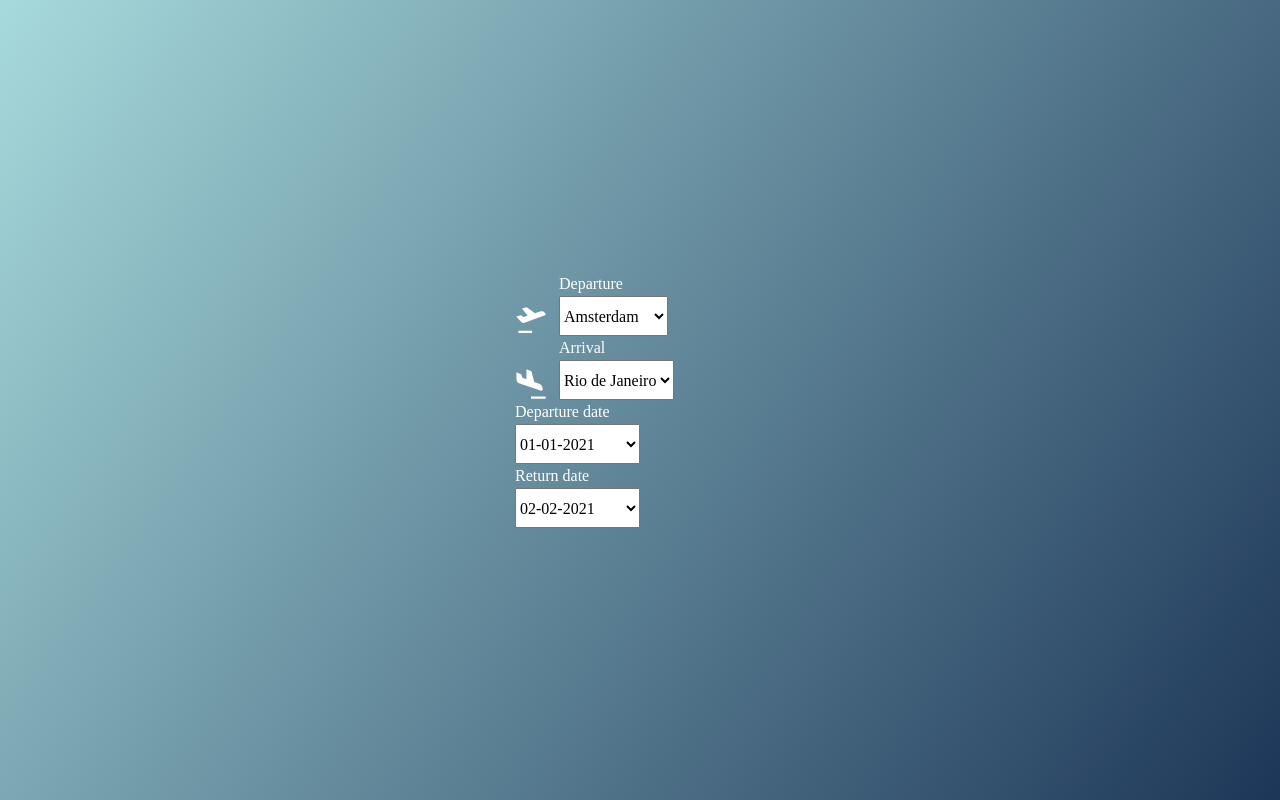
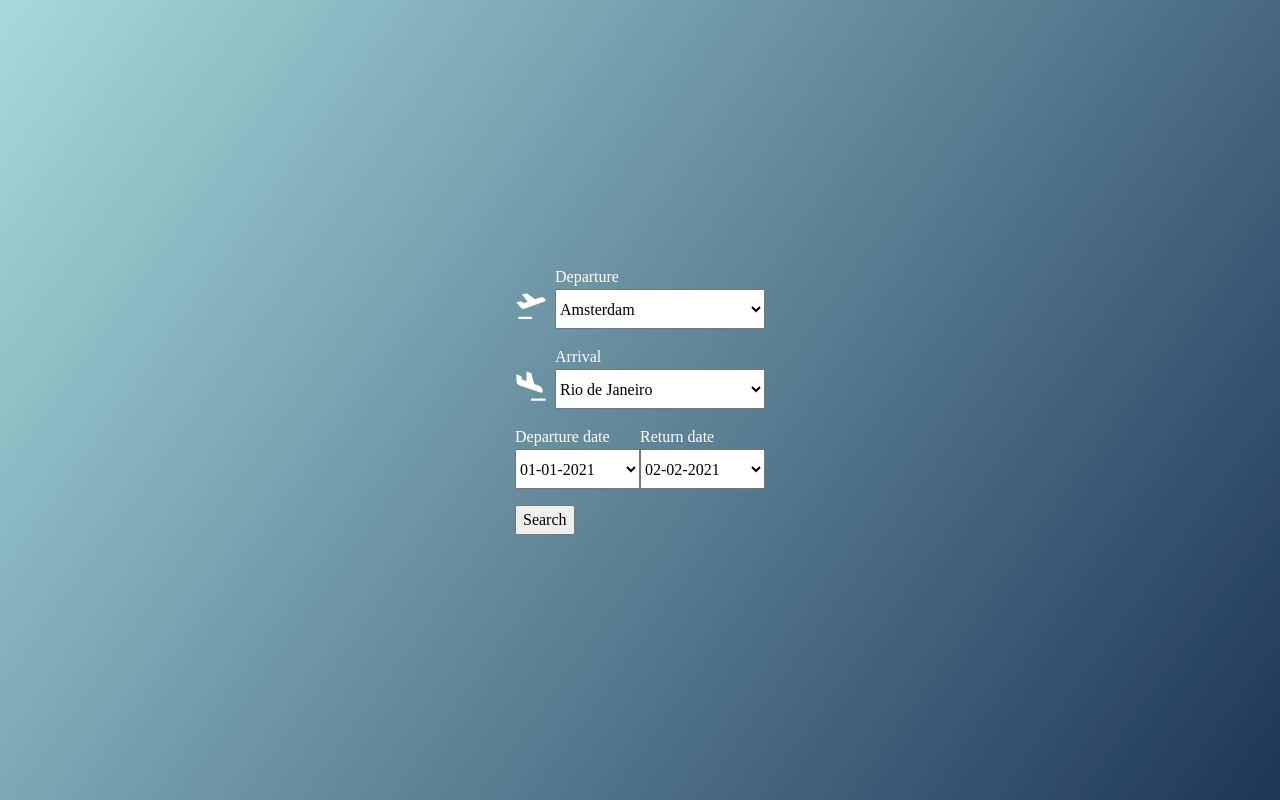
Before and after one commit to ndemia/flight-search, a plain HTML site: page index.html in a window 1280 px wide. Drawn offline with Linux system fonts and the light colour scheme.

Commit message:
Finished base html and css

```diff
--- a/index.html
+++ b/index.html
@@ -12,8 +12,10 @@
     <form class="form">
 
         <!-- Departure location -->
-        <div class="form__group">
-          <svg class="form__icon" viewBox="0 0 24 24"><path d="M12.77,20.14v1.53H2.55V20.14ZM22.5,8.4,7.59,13.93A3.11,3.11,0,0,1,4.11,13L1,9.4l3.43-1L6.5,9.74l3-.9L5.24,3.38l3.52-1L15,7l2.55-1c1.91-.68,3.53-.86,4.83.7l.39.46a.76.76,0,0,1-.07,1.08.68.68,0,0,1-.26.15Z"/></svg>
+        <section class="form__group">
+          <div class="form__icon">
+            <svg  viewBox="0 0 24 24"><path d="M12.77,20.14v1.53H2.55V20.14ZM22.5,8.4,7.59,13.93A3.11,3.11,0,0,1,4.11,13L1,9.4l3.43-1L6.5,9.74l3-.9L5.24,3.38l3.52-1L15,7l2.55-1c1.91-.68,3.53-.86,4.83.7l.39.46a.76.76,0,0,1-.07,1.08.68.68,0,0,1-.26.15Z"/></svg>
+          </div>
           <div class="group__container">
             <label for="departure" class="form__label">Departure</label>
             <select id="departure" class="form__input form__input--full">
@@ -25,11 +27,13 @@
                 <option value="Buenos Aires">Buenos Aires</option>
             </select>
           </div>
-        </div>
+        </section>
 
         <!-- Arrival location -->
-        <div class="form__group">
-          <svg class="form__icon" viewBox="0 0 24 24"><path d="M23,21.35V23H12V21.35ZM19.65,17,3.45,11.59a3.34,3.34,0,0,1-2.3-3.12L1,3.2,4.61,4.65l.82,2.52,3.15,1.3L8.63,1,12.3,2.48l2.13,8.11,2.81.91c2.05.72,3.45,1.82,3.5,4v.66A.81.81,0,0,1,20,17a.93.93,0,0,1-.33,0Z"/></svg>
+        <section class="form__group">
+          <div class="form__icon" >
+            <svg viewBox="0 0 24 24"><path d="M23,21.35V23H12V21.35ZM19.65,17,3.45,11.59a3.34,3.34,0,0,1-2.3-3.12L1,3.2,4.61,4.65l.82,2.52,3.15,1.3L8.63,1,12.3,2.48l2.13,8.11,2.81.91c2.05.72,3.45,1.82,3.5,4v.66A.81.81,0,0,1,20,17a.93.93,0,0,1-.33,0Z"/></svg>
+          </div>
           <div class="group__container">
             <label for="arrival" class="form__label">Arrival</label>
             <select id="arrival" class="form__input form__input--full">
@@ -41,12 +45,13 @@
                 <option value="Casablanca">Casablanca</option>
             </select>
           </div>
-        </div>
+        </section>
 
         <!-- Departure date -->
-        <div class="form__group form__group--full">
+        <section class="form__group form__group--full">
+          <div class="form__division">
             <label for="departure-date" class="form__label">Departure date</label>
-          <select id="departure-date" class="form__input form__input--half">
+            <select id="departure-date" class="form__input form__input--full">
               <option value="01-01-2019" selected>01-01-2021</option>
               <option value="02-01-2021">02-01-2021</option>
               <option value="03-01-2021">03-01-2021</option>
@@ -58,10 +63,12 @@
               <option value="09-01-2021">09-01-2021</option>
               <option value="10-01-2021">10-01-2021</option>
             </select>
+          </div>
 
           <!-- Return date -->
+          <div class="form__division">
             <label for="return-date" class="form__label">Return date</label>
-          <select id="return-date" class="form__input form__input--half">
+            <select id="return-date" class="form__input form__input--full">
               <option value="02-02-2021" selected>02-02-2021</option>
               <option value="03-02-2021">03-02-2021</option>
               <option value="04-02-2021">04-02-2021</option>
@@ -74,6 +81,12 @@
               <option value="11-02-2021">11-02-2021</option>
             </select>
           </div>
+        </section>
+
+        <div class="">
+          <button class="btn" type="submit">Search</button>
+          <span class="loader-out hidden"><span class="loader-in"></span></span>
+        </div>
 
     </form>
 
--- a/scss/styles.scss
+++ b/scss/styles.scss
@@ -39,20 +39,27 @@ body {
     width: 250px;
 
     &__group {
-
-    }
-
-    &__icon, & .group__container {
-        display: inline-block;
-        vertical-align: bottom;
+        display: flex;
+        flex-direction: row;
+        align-items: end;
+        margin-bottom: 1rem;
     }
 
     &__icon {
         margin-right: 0.5rem;
+
+        svg {
+            width: 32px;
+            fill: white;
+        }
     }
 
-    & .group__container {
+    .group__container {
+        width: 100%;
+    }
 
+    &__division {
+        width: 50%;
     }
 
     &__label {
@@ -71,8 +78,3 @@ body {
         width: 50%;
     }
 }
-
-svg {
-    width: 32px;
-    fill: white;
-}
```
Also changed, not shown: css/styles.css. Lines whose indentation alone changed are shown as unchanged.
